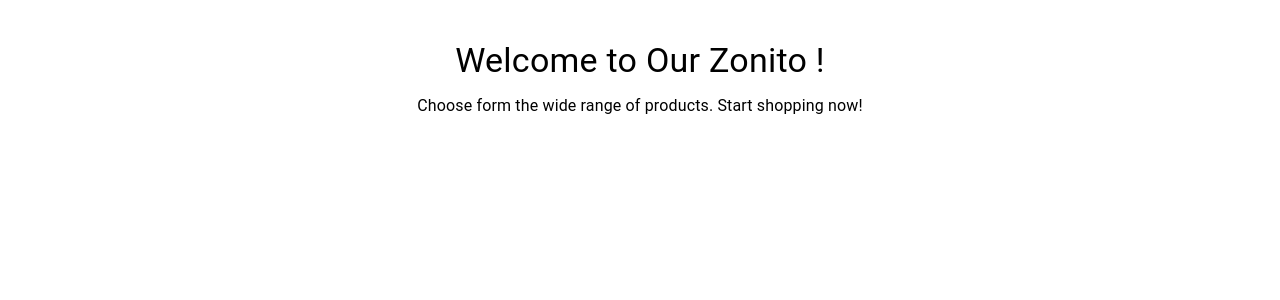
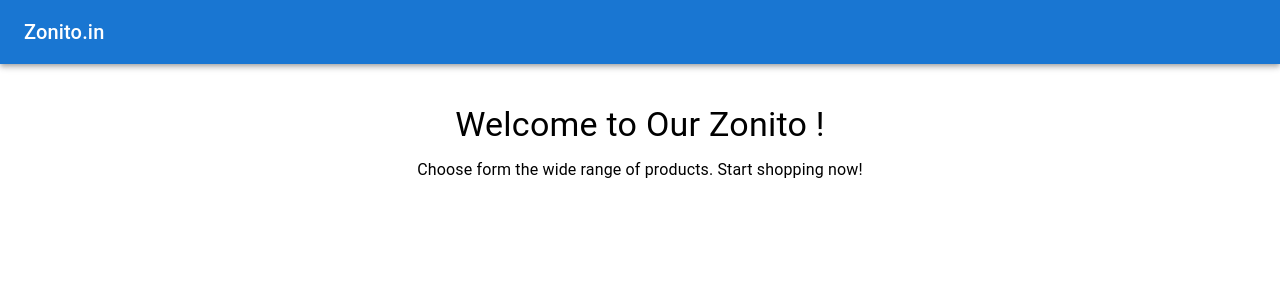
Before and after one commit to Shubham-Shrivastav/zonito, a React (Create React App) app: page / in a window 1280 px wide. Shown: the top 300 px of the page. Built offline with nearby package versions, Linux system fonts and the light colour scheme.

Commit message:
Implement the basic header component

```diff
--- a/src/App.js
+++ b/src/App.js
@@ -1,18 +1,15 @@
 import './App.css';
 import { BrowserRouter, Routes, Route } from "react-router-dom";
 import Home from "./components/Home";
-
+import Header from './components/Header';
 
 const App = () => {
   return (
     <div className="App">
       <BrowserRouter>
+      <Header />
         <Routes>
-          <Route
-            path="/"
-          >
-            <Route index element={<Home />} />
-          </Route>
+          <Route path="/" element={<Home />} />
         </Routes>
       </BrowserRouter>
     </div>
--- /dev/null
+++ b/src/components/Header.jsx
@@ -0,0 +1,18 @@
+import React from 'react';
+import AppBar from '@mui/material/AppBar';
+import Toolbar from '@mui/material/Toolbar';
+import Typography from '@mui/material/Typography';
+
+const Header = () => {
+    return (
+        <AppBar position="static">
+            <Toolbar>
+                <Typography variant="h6" component="div">
+                    Zonito.in
+                </Typography>
+            </Toolbar>
+        </AppBar>
+    );
+}
+
+export default Header;
--- a/src/index.js
+++ b/src/index.js
@@ -10,8 +10,4 @@ root.render(
     <App />
   </React.StrictMode>
 );
-
-// If you want to start measuring performance in your app, pass a function
-// to log results (for example: reportWebVitals(console.log))
-// or send to an analytics endpoint. Learn more: https://bit.ly/CRA-vitals
 reportWebVitals();
```
